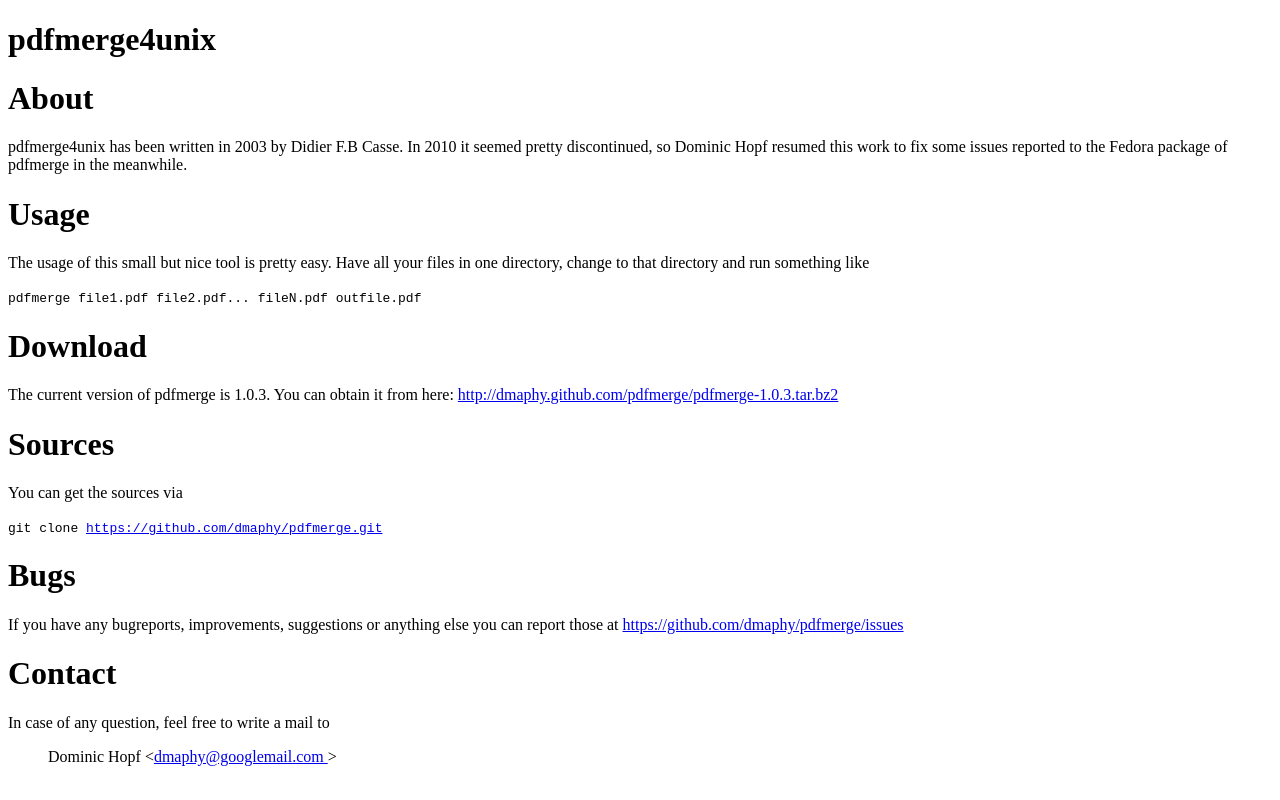
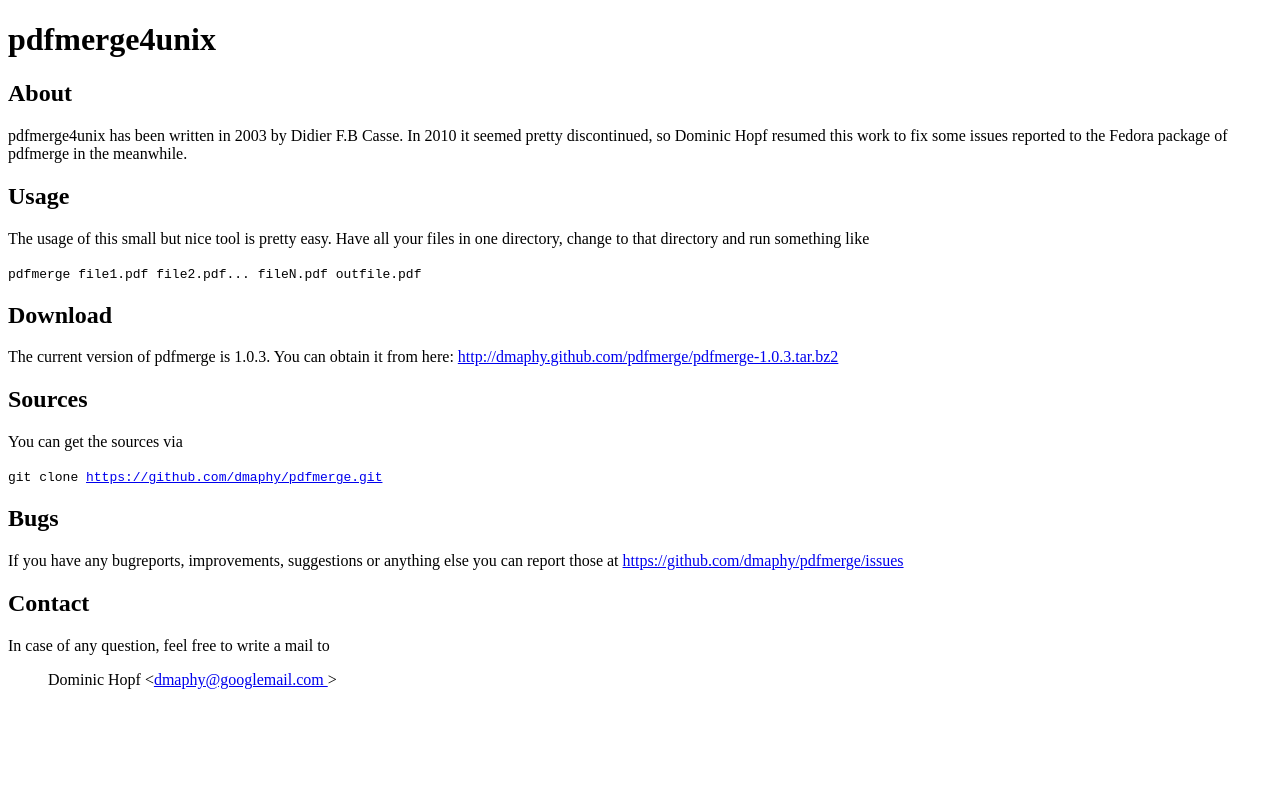
Before and after one commit to dmaphy/pdfmerge, a plain HTML site: page index.html in a window 1280 px wide. Drawn offline with Linux system fonts and the light colour scheme.

Commit message:
fix heading levels

```diff
--- a/index.html
+++ b/index.html
@@ -11,7 +11,7 @@
 	<h1>pdfmerge4unix</h1>
 	<div class="document">
 		<div class="section" id="about">
-			<h1>About</h1>
+			<h2>About</h2>
 			<p>pdfmerge4unix has been written in 2003 by Didier F.B Casse.
 			In 2010 it seemed pretty discontinued, so Dominic Hopf
 			resumed this work to fix some issues reported to the Fedora
@@ -19,7 +19,7 @@
 		</div>
 
 		<div class="section" id="usage">
-			<h1>Usage</h1>
+			<h2>Usage</h2>
 			<p>The usage of this small but nice tool is pretty easy. Have
 			all your files in one directory, change to that directory and
 			run something like</p>
@@ -29,13 +29,13 @@
 		</div>
 
 		<div class="section" id="download">
-			<h1>Download</h1>
+			<h2>Download</h2>
 			<p>The current version of pdfmerge is 1.0.3. You can obtain it from here:
 			<a class="reference external" href="http://dmaphy.github.com/pdfmerge/pdfmerge-1.0.3.tar.bz2">http://dmaphy.github.com/pdfmerge/pdfmerge-1.0.3.tar.bz2</a></p>
 		</div>
 
 		<div class="section" id="sources">
-			<h1>Sources</h1>
+			<h2>Sources</h2>
 			<p>You can get the sources via</p>
 			<code>
 				git clone <a class="reference external" href=
@@ -45,7 +45,7 @@
 		</div>
 
 		<div class="section" id="bugs">
-			<h1>Bugs</h1>
+			<h2>Bugs</h2>
 			<p>If you have any bugreports, improvements, suggestions or
 			anything else you can report those at <a class="reference
 			external" href="https://github.com/dmaphy/pdfmerge/issues">
@@ -53,7 +53,7 @@
 		</div>
 
 		<div class="section" id="contact">
-			<h1>Contact</h1>
+			<h2>Contact</h2>
 			<p>In case of any question, feel free to write a mail to</p>
 			<blockquote>
 				Dominic Hopf &lt;<a class="reference external" href=
```
